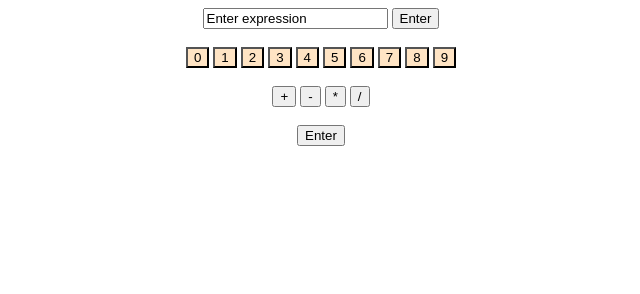
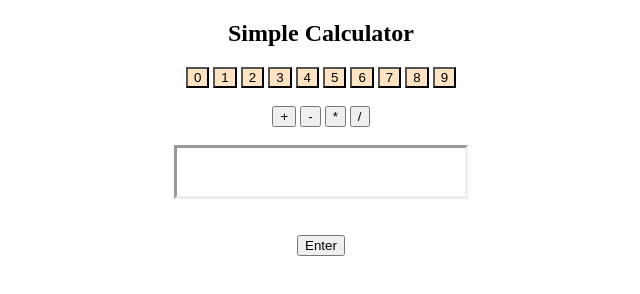
Before and after one commit to sarahsookoo/Calculator, a plain HTML site: page index.html in a window 1280 px wide. Shown: the whole page, without its empty margins (319-959 px from the left). Drawn offline with Linux system fonts and the light colour scheme.

Commit message:
algoritm

```diff
--- a/calc.js
+++ b/calc.js
@@ -1,13 +1,30 @@
 var first_num;
 var second_num;
 
+//find a way to access value of button to have one display function
+//store 2 numbers, get operation, solve
 
-function display(){
+function display0(){
+    //first_num = document.getElementsByName();
     //get number of button
     //display it in box
+    // console.log("Hello world");
+    //alert("Hello world");
+    // first_num += 0;
+    document.getElementById("first").innerHTML = 0;
+
 }
 
-function result(){
-    //on click enter
-    //if *insert operation* then do operation on both numbers
+function display1(){
+    document.getElementById("second").innerHTML = 1;
+
 }
+
+function displayOperation(){
+
+}
+
+// function result(){
+//     //on click enter
+//     //if *insert operation* then do operation on both numbers
+// }
--- a/index.html
+++ b/index.html
@@ -10,24 +10,32 @@
     <script src="calc.js" type="text/javascript"> </script>
 
     <body style="text-align: center;">
-        <input type="text" id="box" value="Enter expression">
+        <!-- <input type="text" id="box" value="Enter expression">
         <input type="button" id="enter" class="button" onclick="result()" value="Enter">
+        <br> <br> -->
+        <h2> Simple Calculator</h2>
+        <input type="button" id="numbers" class="button" onclick="display0();" value="0">
+        <input type="button" id="numbers" class="button" name="1" onclick="display1()" value="1">
+        <input type="button" id="numbers" class="button" name="2" onclick="display()" value="2">
+        <input type="button" id="numbers" class="button" name="3" onclick="display()" value="3">
+        <input type="button" id="numbers" class="button" name="4" onclick="display()" value="4">
+        <input type="button" id="numbers" class="button" name="5" onclick="display()" value="5">
+        <input type="button" id="numbers" class="button" name="6" onclick="display()" value="6">
+        <input type="button" id="numbers" class="button" name="7" onclick="display()" value="7">
+        <input type="button" id="numbers" class="button" name="8" onclick="display()" value="8">
+        <input type="button" id="numbers" class="button" name="9" onclick="display()" value="9">
         <br> <br>
-        <input type="button" id="numbers" class="button" onclick="display()" value="0">
-        <input type="button" id="numbers" class="button" onclick="display()" value="1">
-        <input type="button" id="numbers" class="button" onclick="display()" value="2">
-        <input type="button" id="numbers" class="button" onclick="display()" value="3">
-        <input type="button" id="numbers" class="button" onclick="display()" value="4">
-        <input type="button" id="numbers" class="button" onclick="display()" value="5">
-        <input type="button" id="numbers" class="button" onclick="display()" value="6">
-        <input type="button" id="numbers" class="button" onclick="display()" value="7">
-        <input type="button" id="numbers" class="button" onclick="display()" value="8">
-        <input type="button" id="numbers" class="button" onclick="display()" value="9">
+        <input type="button" id="operations" class="button" onclick="display()" value="+">
+        <input type="button" id="operations" class="button" onclick="display()" value="-">
+        <input type="button" id="operations" class="button" onclick="display()" value="*">
+        <input type="button" id="operations" class="button" onclick="display()" value="/">
         <br> <br>
-        <input type="button" id="oeprations" class="button" onclick="display()" value="+">
-        <input type="button" id="oeprations" class="button" onclick="display()" value="-">
-        <input type="button" id="oeprations" class="button" onclick="display()" value="*">
-        <input type="button" id="oeprations" class="button" onclick="display()" value="/">
+        <!-- to center a div: margin:auto -->
+        <div style="border-style: inset; width: 3in; height:.5in; margin: auto;" id="expression" >
+        <p id="first"> </p>
+        <p id="oper"> </p>
+        <p id="second"> </p>
+        </div>
         <br> <br>
         <input type="button" id="enter" class="button" onclick="result()" value="Enter">
 
--- a/styles.css
+++ b/styles.css
@@ -1,3 +1,9 @@
 #numbers{
     background-color: bisque;
 }
+
+p {
+    margin: 0;
+    display:inline; /* makes p tags appear next to each other */
+    /* float:left; */
+   }
```
